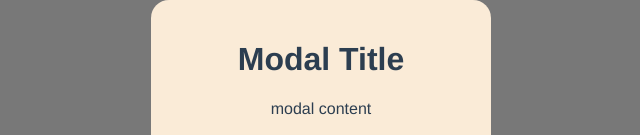
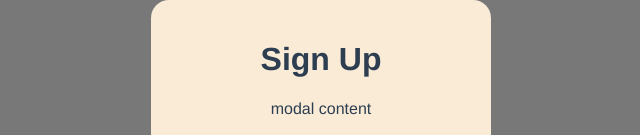
Before and after one commit to gianluca-forgia95/my_first_vuecli, a Vue app: page / in a window 1280 px wide. Shown: the top 135 px of the page, without its empty margins (319-959 px from the left). Built offline with nearby package versions, Linux system fonts and the light colour scheme.

Commit message:
props in component

```diff
--- a/src/assets/global.css
+++ b/src/assets/global.css
@@ -3,3 +3,7 @@
     padding: 0;
     box-sizing: border-box;
 }
+
+active {
+    background-color: lawngreen;
+}
--- a/src/views/Home.vue
+++ b/src/views/Home.vue
@@ -4,7 +4,8 @@
     <h1>{{ title }}</h1>
     <input type="text" ref="name" />
     <button @click="handleClick">Click</button>
-    <Modal />
+    <Modal header="Sign Up" />
+
   </div>
 </template>
 
--- a/src/views/components/Modal.vue
+++ b/src/views/components/Modal.vue
@@ -1,17 +1,17 @@
 <template>
   <div class="backdrop">
      <div class="modal">
-       <h1>Modal Title</h1>
-        <p> modal content</p>
-     </div>
-
+      <h1>{{ header }}</h1>
+       <p> modal content</p>
+    </div>
   </div>
 
 </template>
 
 <script>
 export default {
-  name: "Modal.vue"
+  //name: "Modal.vue"
+  props: ["header"],
 }
 </script>
 
```
